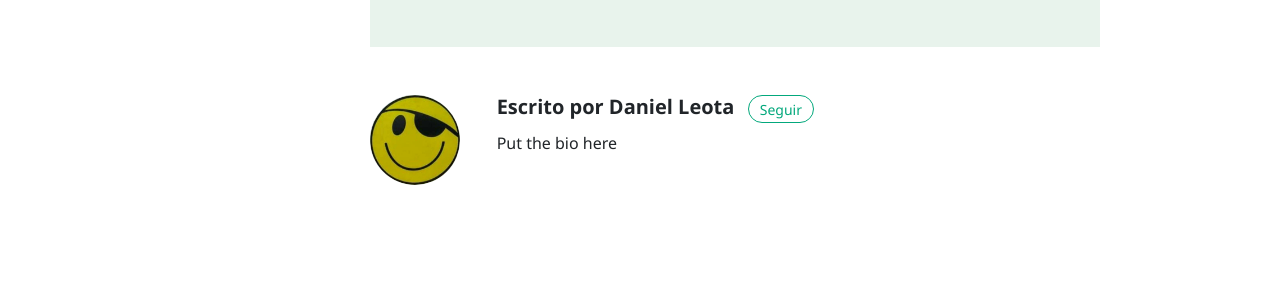
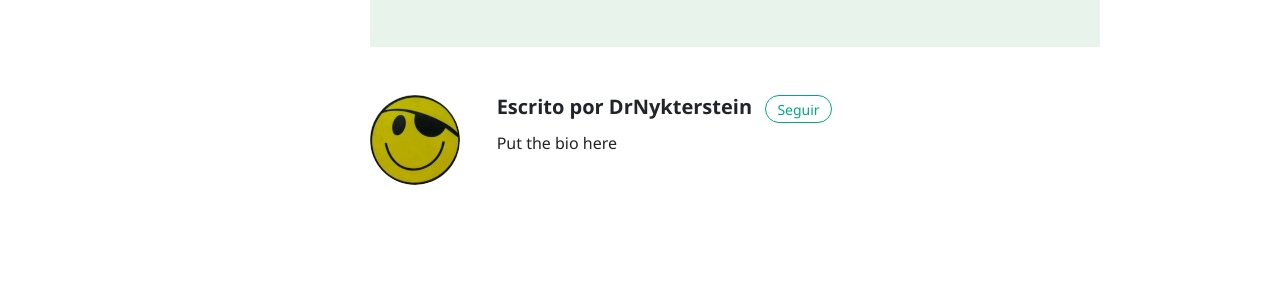
Before and after one commit to cryptogami/blog, a Jekyll site: the page built from _posts/2019-02-04-welcome-to-jekyll.markdown, in a window 1280 px wide and 900 px high, scrolled down 906 px. Shown: the part 498-783 px from the top of the window. Built offline with Jekyll 4.4.1, drawn with Linux system fonts in a browser that asks for light colours; nearby versions of some CDN libraries; comment, search, counter and statistics services are not loaded; some of the changed text lies outside the part shown.

Commit message:
authors config

```diff
--- a/_config.yml
+++ b/_config.yml
@@ -20,7 +20,8 @@
 
 authors:
     DrNykterstein:
-      name:           Daniel Leota
+      display:        [Daniel Leota]
+      name:           DrNykterstein
       site:           https://github.com/DrNykterstein
       avatar:         /assets/images/DrNykterstein.jpg
       bio:            "Put the bio here"
@@ -28,7 +29,8 @@
       twitter:        https://twitter.com/wowthemesnet
 
     andher96:
-      name:           Andherson Palacio
+      display:        [Andherson Palacio]
+      name:           andher96
       site:           https://github.com/andher96
       avatar:         /assets/images/andher96.jpg
       bio:            "Put the bio here"
--- a/_pages/authors-list.html
+++ b/_pages/authors-list.html
@@ -14,7 +14,7 @@
             <div class="col-md-3 mb-4 mb-md-0"><img alt="{{ author[1].name }}" src="{{site.baseurl}}/{{ author[1].avatar }}" class="rounded-circle" height="80" width="80"></div>
             <div class="col-md-9">
             <a href="{{site.baseurl}}/author-{{ author[1].name | slugify }}">
-            <h4 class="text-dark mb-0"> {{ author[1].name }} </h4>
+            <h4 class="text-dark mb-0"> {{ author[1].display }} </h4>
             <small class="d-inline-block mt-1 mb-3 font-weight-normal">(View Posts)</small>
             <div class="excerpt">{{ author[1].bio }}</div>
             </a>
```
Also changed, not shown: other parts of _pages/authors-list.html (+1 -1 lines).
